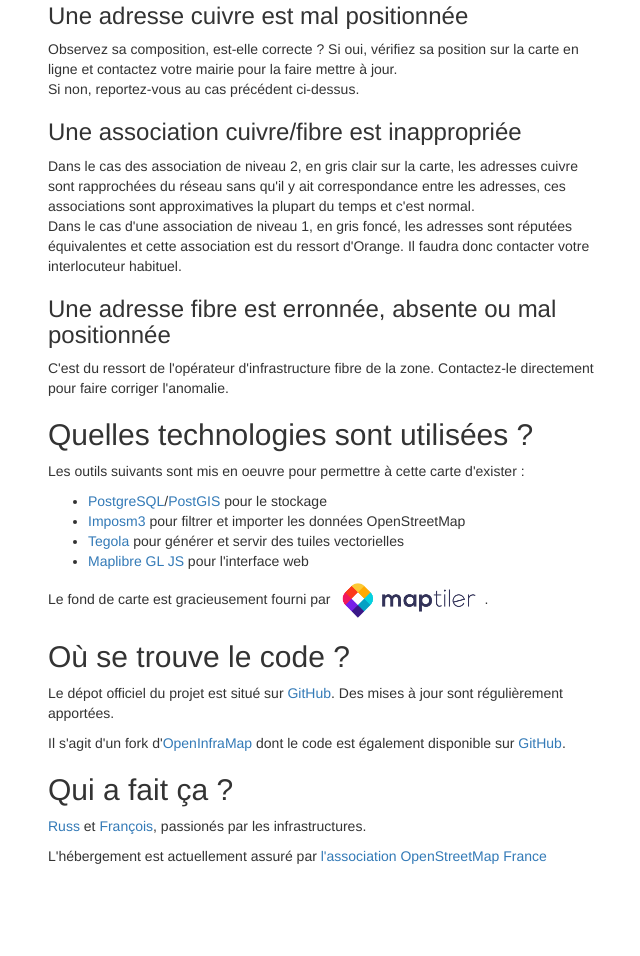
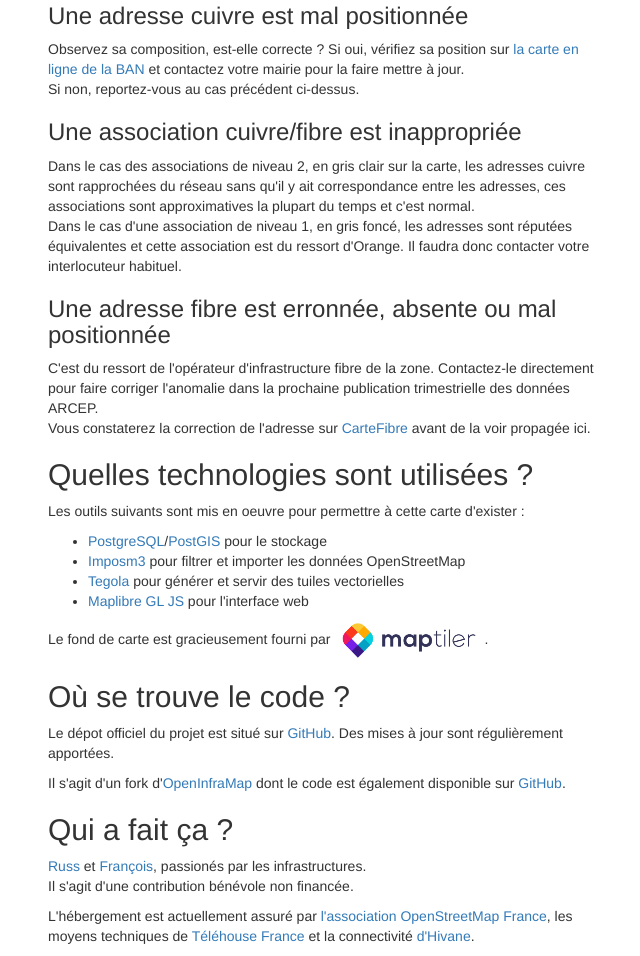
Before and after one commit to flacombe/cuivre, a website: page public/about-fr.html in a window 1280 px wide. Shown: the part 1403-2359 px from the top of the page, without its empty margins (22-662 px from the left). Before the commit the page ends 2279 px from the top, so only its background shows below. Drawn offline with nearby package versions, Linux system fonts and the light colour scheme.

Commit message:
Mise à jour a propos et doc

```diff
--- a/public/about-fr.html
+++ b/public/about-fr.html
@@ -31,6 +31,7 @@
 
         <p class="lead"><a href="/">Cette application</a> propose une vue cartographique du programme de fermeture du
           réseau cuivre et de la complétude FTTH associée dans chaque commune.</p>
+
         <p>Il était jusqu'à récemment difficile de se rendre compte des disparités entre la desserte du réseau cuivre
           et de celle de la fibre alors que le second est appelé à remplacer le premier dans le plus de locaux possibles.</p>
 
@@ -79,17 +80,19 @@
         <p>C'est du ressort d'Orange, contactez votre interlocuteur habituel</p>
 
         <h3>Une adresse cuivre est mal positionnée</h3>
-          <p>Observez sa composition, est-elle correcte ? Si oui, vérifiez sa position sur la carte en ligne et contactez votre mairie pour la faire mettre à jour.
+        <p>Observez sa composition, est-elle correcte ? Si oui, vérifiez sa position sur <a href="https://adresse.data.gouv.fr/base-adresse-nationale" target="_blank">la carte en ligne de la BAN</a> et contactez votre mairie pour la faire mettre à jour.
           <br/>Si non, reportez-vous au cas précédent ci-dessus.
         </p>
 
         <h3>Une association cuivre/fibre est inappropriée</h3>
-          <p>Dans le cas des association de niveau 2, en gris clair sur la carte, les adresses cuivre sont rapprochées du réseau sans qu'il y ait correspondance entre les adresses, ces associations sont approximatives la plupart du temps et c'est normal.
+        <p>Dans le cas des associations de niveau 2, en gris clair sur la carte, les adresses cuivre sont rapprochées du réseau sans qu'il y ait correspondance entre les adresses, ces associations sont approximatives la plupart du temps et c'est normal.
           <br/>Dans le cas d'une association de niveau 1, en gris foncé, les adresses sont réputées équivalentes et cette association est du ressort d'Orange. Il faudra donc contacter votre interlocuteur habituel.
         </p>
 
         <h3>Une adresse fibre est erronnée, absente ou mal positionnée</h3>
-          <p>C'est du ressort de l'opérateur d'infrastructure fibre de la zone. Contactez-le directement pour faire corriger l'anomalie.</p>
+          <p>C'est du ressort de l'opérateur d'infrastructure fibre de la zone. Contactez-le directement pour faire corriger l'anomalie dans la prochaine publication trimestrielle des données ARCEP.
+            <br/>Vous constaterez la correction de l'adresse sur <a href="https://cartefibre.arcep.fr/" target="_blank">CarteFibre</a> avant de la voir propagée ici.
+          </p>
 
         <h2>Quelles technologies sont utilisées ?</h2>
         <p>Les outils suivants sont mis en oeuvre pour permettre à cette carte d'exister :</p>
@@ -107,8 +110,9 @@
         <p>Il s'agit d'un fork d'<a href="https://www.openinframap.org">OpenInfraMap</a> dont le code est également disponible sur <a href="https://github.com/openinframap">GitHub</a>.
 
         <h2>Qui a fait ça ?</h2>
-      <p><a href="https://russ.garrett.co.uk">Russ</a> et <a href="https://github.com/flacombe">François</a>, passionés par les infrastructures.</p>
-      <p>L'hébergement est actuellement assuré par <a href="https://www.openstreetmap.fr/">l'association OpenStreetMap France</a></p>
+        <p><a href="https://russ.garrett.co.uk">Russ</a> et <a href="https://github.com/flacombe">François</a>, passionés par les infrastructures.
+        <br/>Il s'agit d'une contribution bénévole non financée.</p>
+        <p>L'hébergement est actuellement assuré par <a href="https://www.openstreetmap.fr/" target="_blank">l'association OpenStreetMap France</a>, les moyens techniques de <a href="https://www.telehouse.fr/" target="_blank">Téléhouse France</a> et la connectivité <a href="https://www.hivane.net/" target="_blank">d'Hivane</a>.</p>
 
       </div>
       <div class="col-lg-4">
```
Also changed, not shown: README.md. Lines whose indentation alone changed are shown as unchanged.
